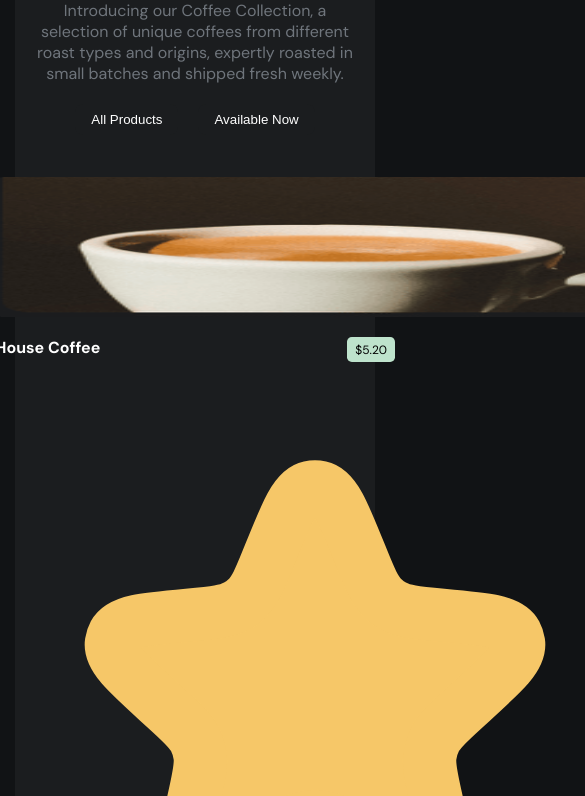
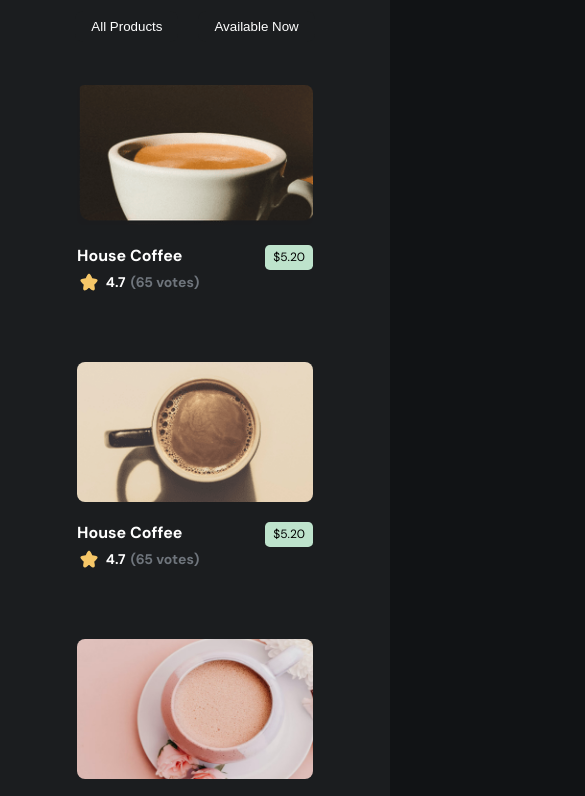
Before and after one commit to i-devaj/Coffee-Shop-Simple-Website, a plain HTML site: page index.html in a window 390 px wide. Shown: the part 219-1015 px from the top of the page, 585 px wide, since content can reach past the window. Drawn offline with Linux system fonts and the light colour scheme.

Commit message:
Removed img tag from media query

```diff
--- a/style.css
+++ b/style.css
@@ -275,10 +275,10 @@ img{
         /* min-width: 640px */
     }
 
-    img{
-        min-width: 640px;
+    /* img{
+        /* min-width: 640px; */
         /* max-height: 100%; */
-    }
+    } */
 
     .container{
         max-width: 360px;
```
